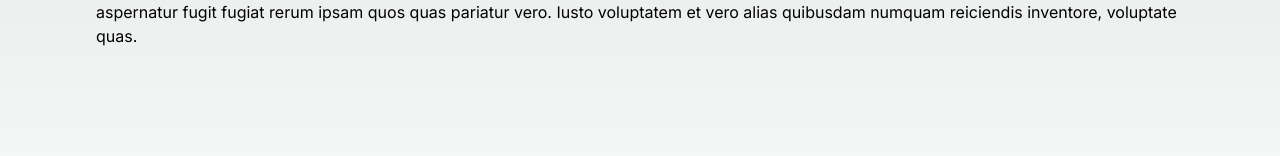
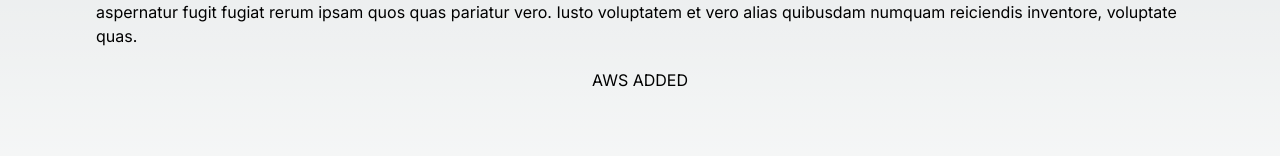
Before and after one commit to shaon07softic/ci-cd-test, a Next.js app: page / in a window 1280 px wide. Shown: the part 448-604 px from the top of the page. Built offline with nearby package versions, Linux system fonts and the light colour scheme.

Commit message:
added aws service

```diff
--- a/src/app/page.tsx
+++ b/src/app/page.tsx
@@ -22,6 +22,8 @@
         aspernatur fugit fugiat rerum ipsam quos quas pariatur vero. Iusto voluptatem et vero alias
         quibusdam numquam reiciendis inventore, voluptate quas.
       </p>
+
+      <h1>AWS ADDED</h1>
     </main>
   );
 }
```
